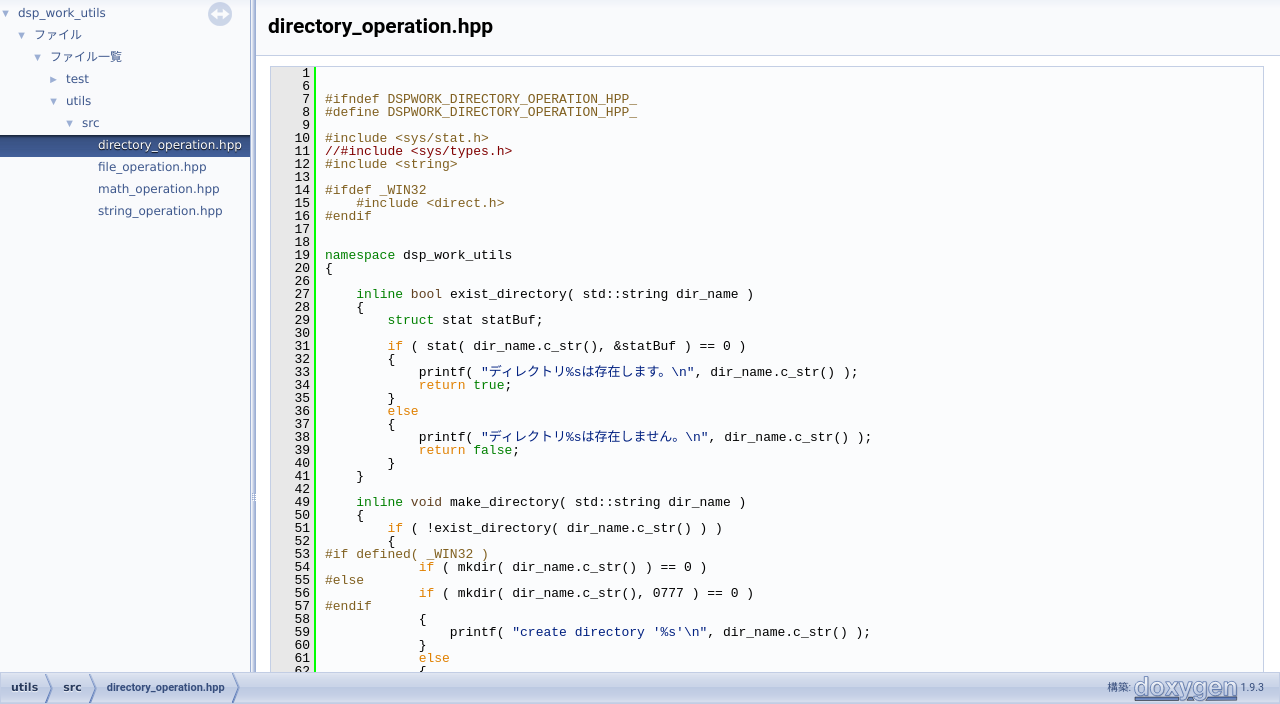
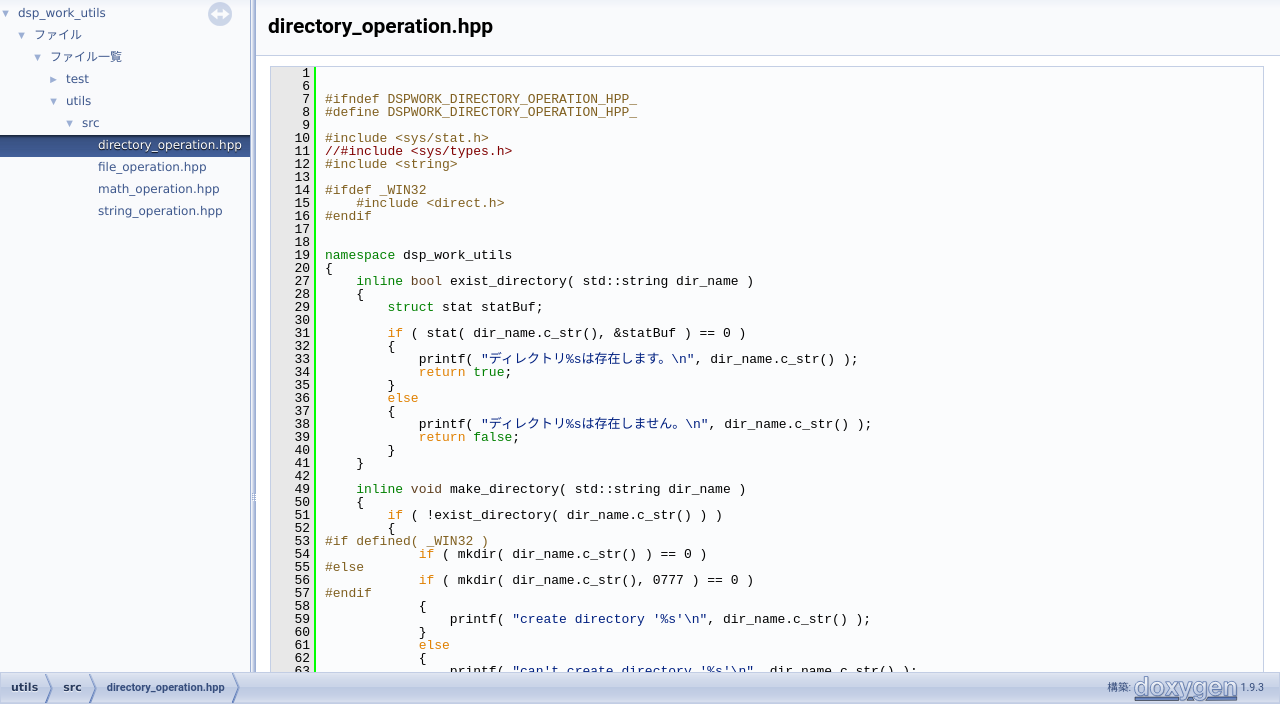
Before and after one commit to dsp-work/dsp_work_utils, a plain HTML site: page directory__operation_8hpp_source.html in a window 1280 px wide. Shown: the part 96-800 px from the top of the page. Drawn offline with Linux system fonts and the light colour scheme.

Commit message:
deploy: f6e1598d7b16b62c233c196bcac6aedec4267235

```diff
--- a/directory__operation_8hpp_source.html
+++ b/directory__operation_8hpp_source.html
@@ -101,7 +101,6 @@ $(document).ready(function(){initNavTree('directory__operation_8hpp_source.html'
 <div class="line"><a id="l00018" name="l00018"></a><span class="lineno">   18</span> </div>
 <div class="line"><a id="l00019" name="l00019"></a><span class="lineno">   19</span><span class="keyword">namespace </span>dsp_work_utils</div>
 <div class="line"><a id="l00020" name="l00020"></a><span class="lineno">   20</span>{</div>
-<div class="line"><a id="l00026" name="l00026"></a><span class="lineno">   26</span> </div>
 <div class="line"><a id="l00027" name="l00027"></a><span class="lineno">   27</span>    <span class="keyword">inline</span> <span class="keywordtype">bool</span> exist_directory( std::string dir_name )</div>
 <div class="line"><a id="l00028" name="l00028"></a><span class="lineno">   28</span>    {</div>
 <div class="line"><a id="l00029" name="l00029"></a><span class="lineno">   29</span>        <span class="keyword">struct </span>stat statBuf;</div>
```
